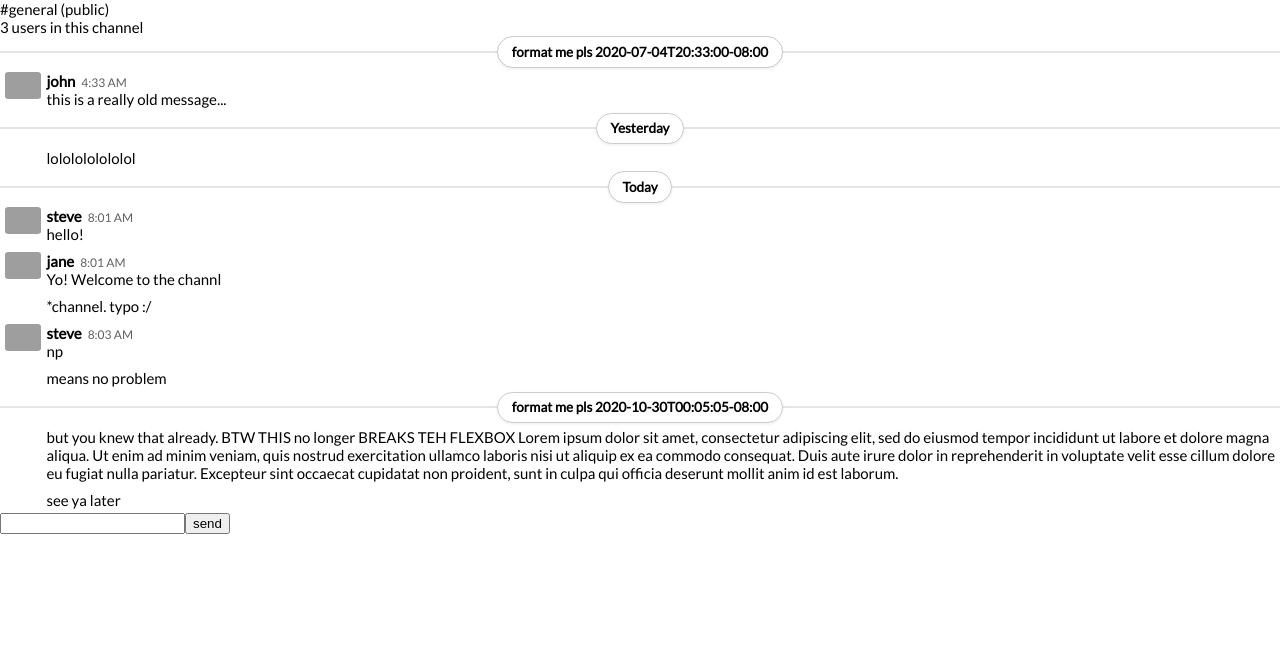
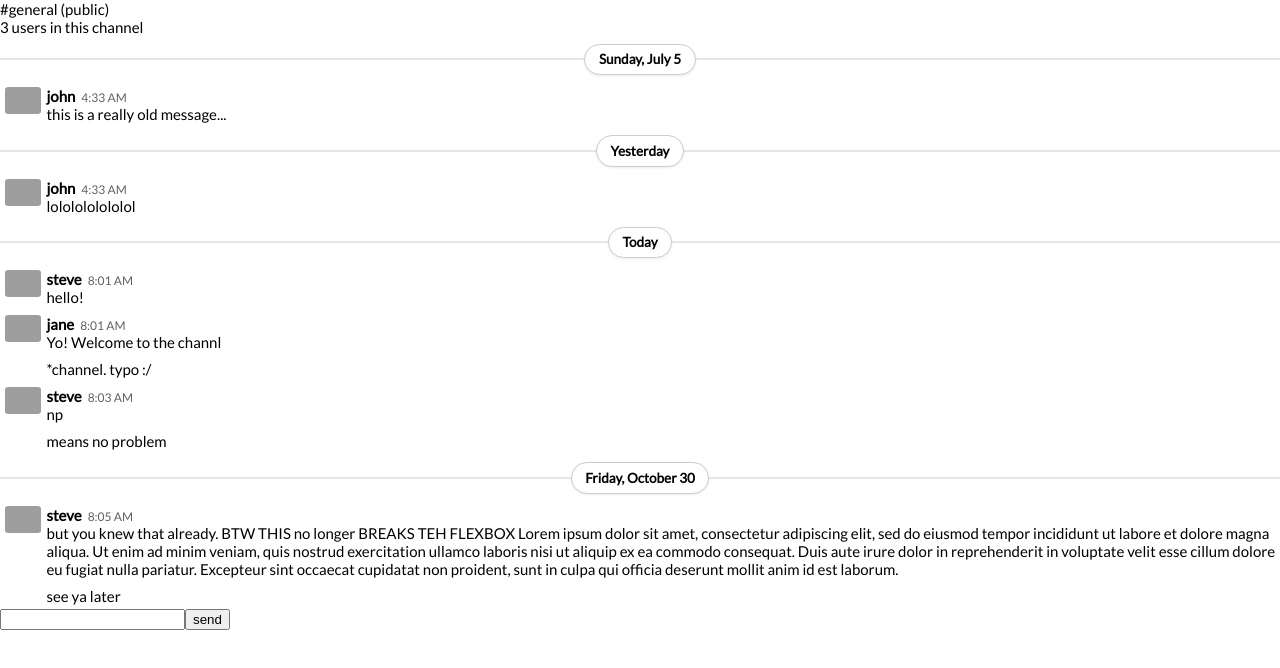
Before and after one commit to sivadej/chatbox-ui, a React (Create React App) app: page / in a window 1280 px wide. Shown: the top 668 px of the page. Built offline with nearby package versions, Linux system fonts and the light colour scheme; grey boxes are pictures that could not be loaded.

Commit message:
message list view finished

```diff
--- a/src/ChatMessages.tsx
+++ b/src/ChatMessages.tsx
@@ -6,40 +6,44 @@ import LineBreakWithDate from './LineBreakWithDate';
 import { isSameDate } from './dateConversionHelpers';
 
 // render messages from array of objects.
-// use SubsequentMessageRow if previous message is same user.
+// render SubsequentMessageRow component only if previous message is same user.
 // render LineBreakRow to separate messages by day.
-//
-
+// first message of each new day should never be a subsequent message.
 function ChatMessages({ messages }: ChatMessagesProps): JSX.Element {
   return (
     <div className={styles.container}>
       {messages &&
         messages.map((msg: any, idx: number) => {
-          //determine if line break needs to render
-          let lineBreakNeeded = true;
+          // determine if a line break needs to render above this message.
+          let isLineBreakNeeded: boolean = true;
           if (
             idx !== 0 &&
             isSameDate(messages[idx].timestamp, messages[idx - 1].timestamp)
           ) {
-            lineBreakNeeded = false;
+            isLineBreakNeeded = false;
           }
 
-          if (idx !== 0 && messages[idx - 1].authorId === msg.authorId)
+          // determine if this is a subsequent message.
+          let isSubsequentMsg: boolean = false;
+          if (
+            idx !== 0 &&
+            !isLineBreakNeeded &&
+            messages[idx - 1].authorId === msg.authorId
+          ) {
+            isSubsequentMsg = true;
+          }
+
+          //if (isSubsequentMsg)
           return (
             <>
-                {lineBreakNeeded ? (
+              {isLineBreakNeeded ? (
                 <LineBreakWithDate timestamp={msg.timestamp} />
               ) : null}
+              {isSubsequentMsg ? (
                 <ChatMessageRowSubsequent message={msg} />
-              </>
-            );
-          else
-            return (
-              <>
-                {lineBreakNeeded ? (
-                  <LineBreakWithDate timestamp={msg.timestamp} />
-                ) : null}
+              ) : (
                 <ChatMessageRow message={msg} />
+              )}
             </>
           );
         })}
--- a/src/LineBreakWithDate.module.css
+++ b/src/LineBreakWithDate.module.css
@@ -1,5 +1,6 @@
 .lineBreakSection {
   background-color: white;
+  padding: 0.5em 0px;
 }
 
 .wrap {
--- a/src/LineBreakWithDate.tsx
+++ b/src/LineBreakWithDate.tsx
@@ -1,5 +1,9 @@
 import React from 'react';
-import { dateISOisToday, dateISOwasYesterday } from './dateConversionHelpers';
+import {
+  dateISOisToday,
+  dateISOwasYesterday,
+  dateISOtoFormattedStr,
+} from './dateConversionHelpers';
 import styles from './LineBreakWithDate.module.css';
 
 // LineBreakWithDate component
@@ -11,7 +15,7 @@ function LineBreakWithDate({ timestamp }: any): JSX.Element {
   const formattedDate = (isoStr: string) => {
     if (dateISOisToday(isoStr)) return 'Today';
     else if (dateISOwasYesterday(isoStr)) return 'Yesterday';
-    else return `format me pls ${isoStr}`;
+    else return dateISOtoFormattedStr(isoStr);
   };
 
   return (
--- a/src/dateConversionHelpers.ts
+++ b/src/dateConversionHelpers.ts
@@ -30,3 +30,7 @@ export const dateISOwasYesterday = (isoStr: string): boolean => {
 export const isSameDate = (isoStr1: string, isoStr2: string): boolean => {
   return (isoStr1.slice(0,10) === isoStr2.slice(0,10));
 }
+
+export const dateISOtoFormattedStr = (isoStr: string): string => {
+  return (new Date(isoStr)).toLocaleDateString('en-US',{weekday:'long', month:'long', day:'numeric'});
+}
```
Lines whose indentation alone changed are shown as unchanged.
